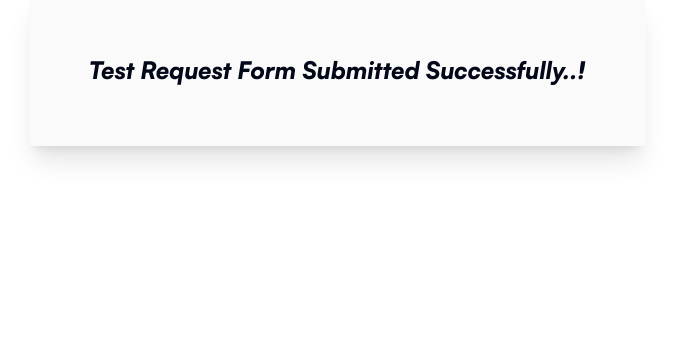
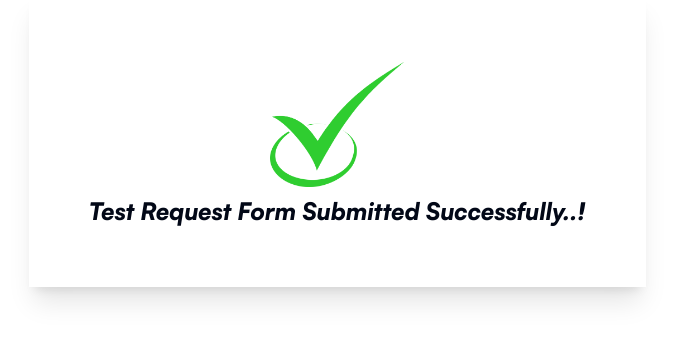
Before and after one commit to samayapalanikumar/trustin-next, a Next.js app: page /trf/success in a window 1280 px wide. Shown: the part 206-546 px from the top of the page, without its empty margins (303-977 px from the left). Built offline with nearby package versions, Linux system fonts and the light colour scheme.

Commit message:
add image and text

```diff
--- a/app/trf/success/page.tsx
+++ b/app/trf/success/page.tsx
@@ -14,8 +14,8 @@ export default function DashboardPage() {
     <>
     <div >
   <div className="flex justify-center items-center  mt-50  md:flex-1 sm:flex">
-    <div className="p-15 flex flex-col justify-center items-center shadow-xl bg-zinc-50 rounded   ">
-    {/* <Image className="p-2" src={image} width={80} height={80} alt=" "/> */}
+    <div className="p-15 flex flex-col justify-center items-center shadow-xl bg-gray-100">
+    <Image className="p-2" src={"/images/trf/img3.webp"} width={150} height={130} alt="success"/>
       <p className="font-black italic text-2xl text-left md:text-center">Test Request Form Submitted Successfully..!</p>
     </div>
   </div>
```
Also changed, not shown: public/images/trf/img3.webp (added).
